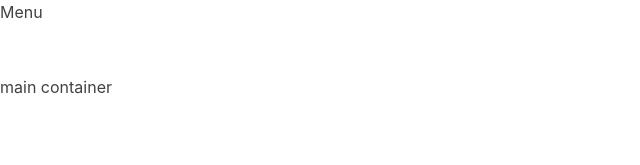
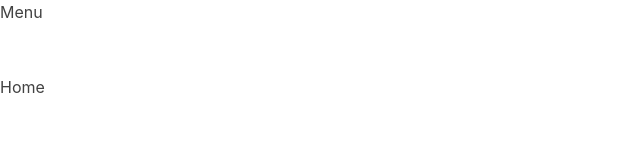
Before and after one commit to salczii/englishdaily, a Next.js app: page / in a window 1280 px wide. Shown: the top 165 px of the page, without its empty margins (0-640 px from the left). Built offline with nearby package versions, Linux system fonts and the light colour scheme.

Commit message:
test commit

```diff
--- a/pages/index.tsx
+++ b/pages/index.tsx
@@ -1,9 +1,5 @@
 const Home = () => {
-  return (
-    <div>
-      <h1>main container</h1>
-    </div>
-  );
+  return <div>Home</div>;
 };
 
 export default Home;
```
